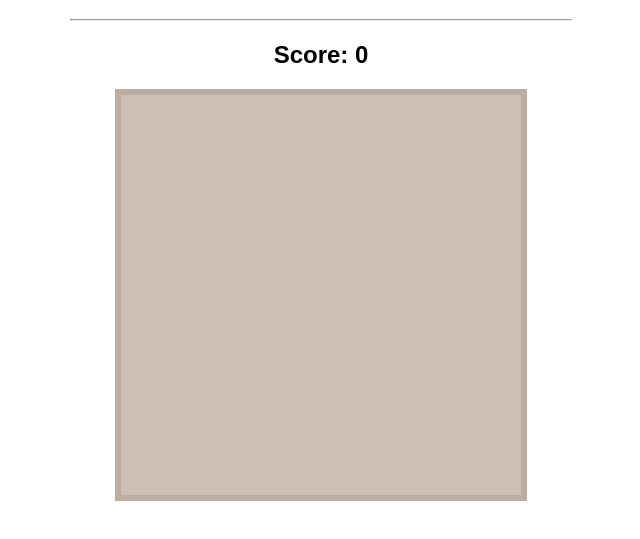
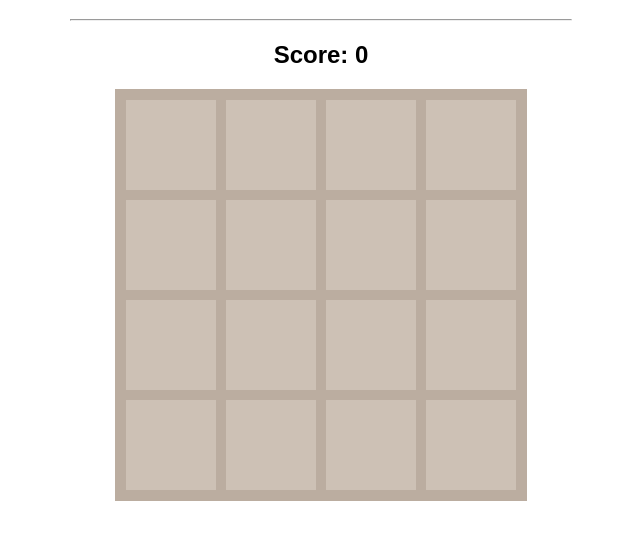
Before and after one commit to Jesus-Elizalde/Games, a plain HTML site: page 2048/2048.html in a window 1280 px wide. Shown: the part 61-600 px from the top of the page, without its empty margins (319-959 px from the left). Drawn offline with Linux system fonts and the light colour scheme.

Commit message:
adding javascript to render an empty board

```diff
--- a/2048/2048.html
+++ b/2048/2048.html
@@ -6,6 +6,7 @@
     <meta name="viewport" content="width=device-width, initial-scale=1.0" />
     <title>2048</title>
     <link rel="stylesheet" href="2048.css" />
+    <script src="2048.js"></script>
   </head>
   <body>
     <h1>2048</h1>
--- a/2048/2048.js
+++ b/2048/2048.js
@@ -0,0 +1,41 @@
+let board;
+let score = 0;
+let rows = 4;
+let columns = 4;
+
+window.onload = () => {
+  setGame();
+};
+
+const setGame = () => {
+  board = [
+    [0, 0, 0, 0],
+    [0, 0, 0, 0],
+    [0, 0, 0, 0],
+    [0, 0, 0, 0],
+  ];
+
+  for (let r = 0; r < rows; r++) {
+    for (let c = 0; c < columns; c++) {
+      let tile = document.createElement("div");
+      tile.id = r.toString() + "-" + c.toString();
+      let num = board[r][c];
+      updateTile(tile, num);
+      document.getElementById("board").append(tile);
+    }
+  }
+};
+
+const updateTile = (tile, num) => {
+  tile.innerText = "";
+  tile.classList.value = "";
+  tile.classList.add("tile");
+  if (num > 0) {
+    tile.innerText = num;
+    if (num <= 4096) {
+      tile.classList.add("t" + num.toString());
+    } else {
+      tile.classList.add("x8192");
+    }
+  }
+};
```
